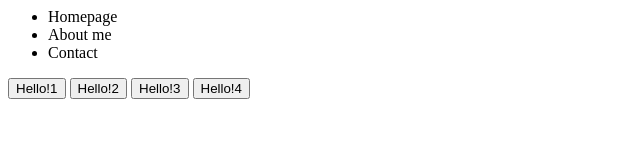
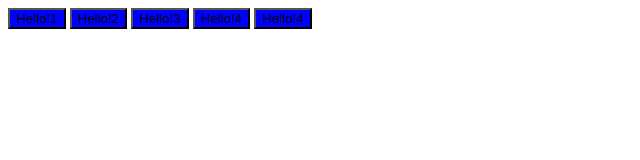
Before and after one commit to Janicek2/9.5, a website: page index.html in a window 1280 px wide. Shown: the whole page, without its empty margins (0-640 px from the left). Drawn offline with nearby package versions, Linux system fonts and the light colour scheme; files that its build step writes are made by us from their sources.

```diff
--- a/index.html
+++ b/index.html
@@ -1,4 +1,4 @@
-<!-- index.html -->
+<!DOCTYPE html>
 <html>
   <head>
     <meta charset="utf-8">
@@ -6,21 +6,13 @@
     <link rel="stylesheet" href="css/style.css">
   </head>
   <body>
-      <div class="content">
-          <div id="nav">
-            <ul>
-              <li class="menuItem">Homepage</li>
-              <li class="menuItem">About me</li>
-              <li>Contact</li>
-            </ul>
-          </div>
           <div id="footer">
               <button class="button">Hello!1</button>
               <button class="button">Hello!2</button>
               <button class="button">Hello!3</button>
               <button class="button">Hello!4</button>
+              <button class="button">Hello!4</button>
           </div>
-        </div>
     <script type="text/javascript" src="js/script.js"></script>
   </body>
 </html>
--- a/js/script.js
+++ b/js/script.js
@@ -2,7 +2,7 @@
 
 console.log(buttonElement);
 
-var buttonLenght = buttonElement.length
+var buttonLenght = buttonElement.length;
 
 console.log(buttonLenght);
 
--- a/sass/style.scss
+++ b/sass/style.scss
@@ -0,0 +1,4 @@
+.button {
+    background-color: blue;
+
+}
```
Also changed, not shown: css/style.css (added), css/style.prefixed.css (added), 1 other file.
